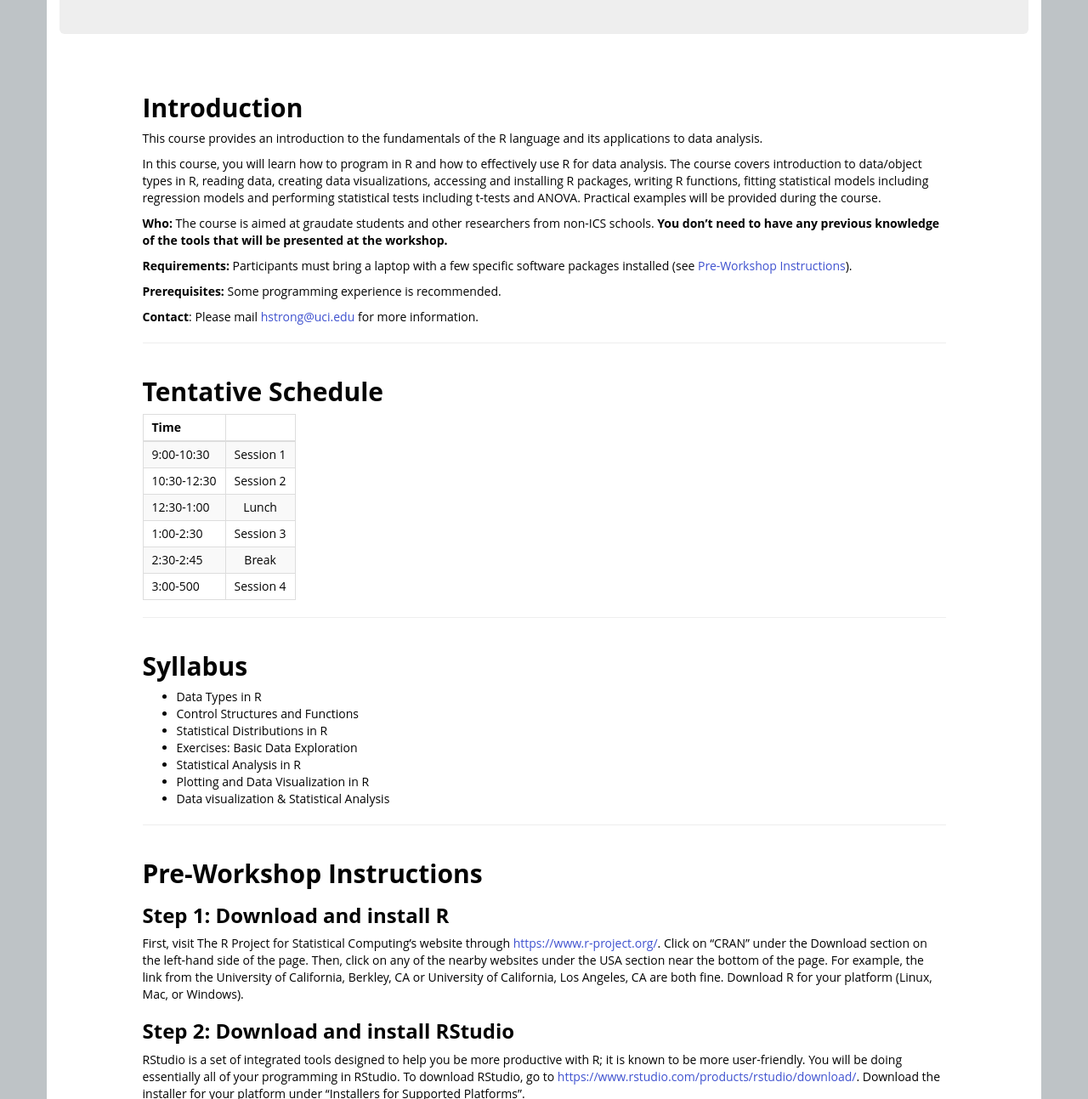
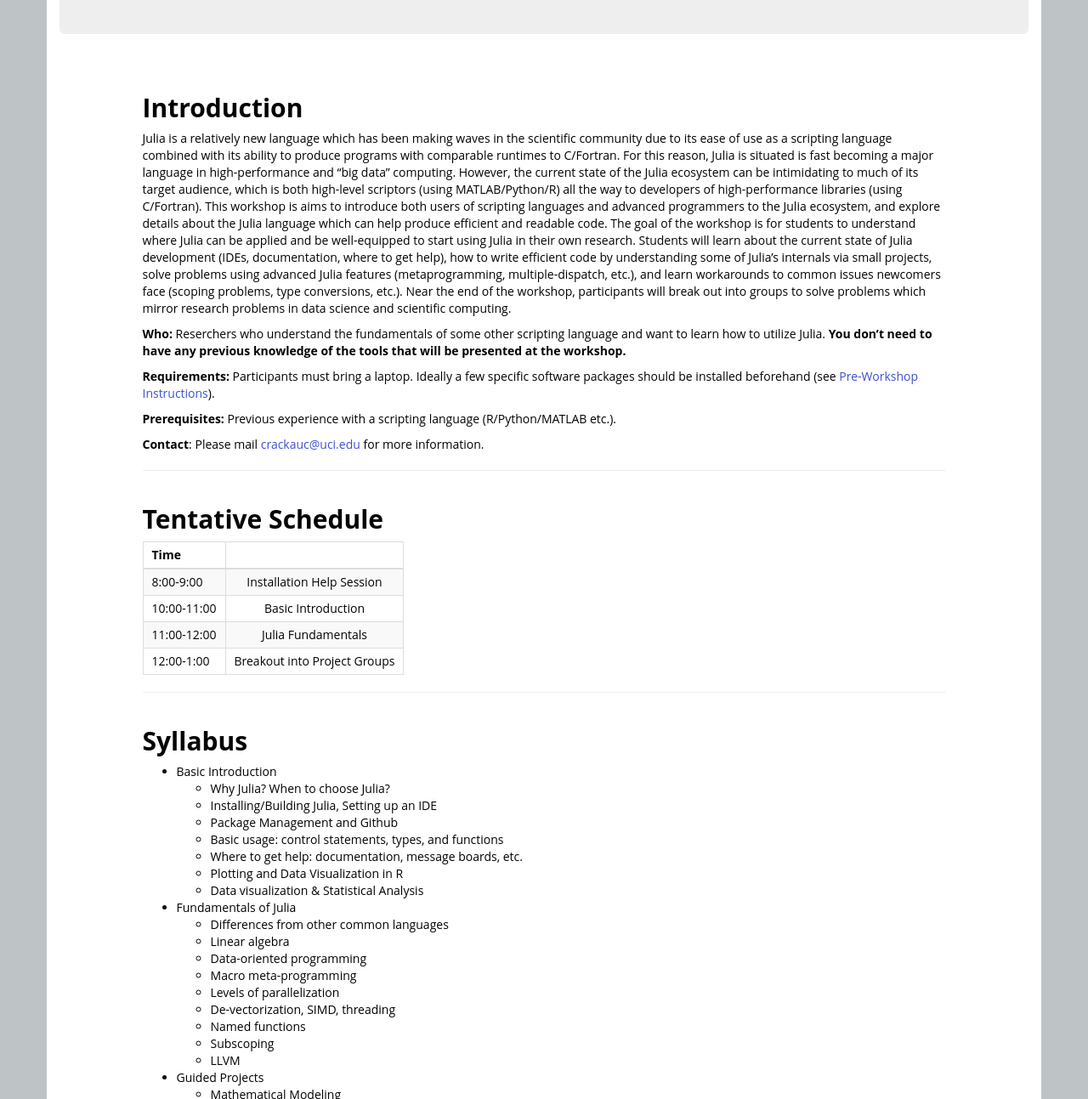
Before and after one commit to UCIDataScienceInitiative/UCIDataScienceInitiative.github.io, a Jekyll site: the page built from Workshops/IntroJulia.md, in a window 1280 px wide and 1400 px high, scrolled down 277 px, cut to the strip 107-1400 px from the top of the window. Shown: the whole strip at 85% size. Built offline with Jekyll 4.4.1, drawn with Linux system fonts in a browser that asks for light colours; some of the changed text lies outside the part shown.

Commit message:
Update IntroJulia.md

````diff
--- a/Workshops/IntroJulia.md
+++ b/Workshops/IntroJulia.md
@@ -12,17 +12,15 @@ permalink: Workshops/IntroJulia/
 
 ## Introduction
 
-This course provides an introduction to the fundamentals of the R language and its applications to data analysis.
+Julia is a relatively new language which has been making waves in the scientific community due to its ease of use as a scripting language combined with its ability to produce programs with comparable runtimes to C/Fortran. For this reason, Julia is situated is fast becoming a major language in high-performance and “big data” computing. However, the current state of the Julia ecosystem can be intimidating to much of its target audience, which is both high-level scriptors (using MATLAB/Python/R) all the way to developers of high-performance libraries (using C/Fortran). This workshop is aims to introduce both users of scripting languages and advanced programmers to the Julia ecosystem, and explore details about the Julia language which can help produce efficient and readable code. The goal of the workshop is for students to understand where Julia can be applied and be well-equipped to start using Julia in their own research. Students will learn about the current state of Julia development (IDEs, documentation, where to get help), how to write efficient code by understanding some of Julia's internals via small projects, solve problems using advanced Julia features (metaprogramming, multiple-dispatch, etc.), and learn workarounds to common issues newcomers face (scoping problems, type conversions, etc.). Near the end of the workshop, participants will break out into groups to solve problems which mirror research problems in data science and scientific computing.
 
-In this course, you will learn how to program in R and how to effectively use R for data analysis. The course covers introduction to data/object types in R, reading data, creating data visualizations, accessing and installing R packages, writing R functions, fitting statistical models including regression models and performing statistical tests including t-tests and ANOVA. Practical examples will be provided during the course.
+**Who:** Reserchers who understand the fundamentals of some other scripting language and want to learn how to utilize Julia. **You don't need to have any previous knowledge of the tools that will be presented at the workshop.**
 
-**Who:** The course is aimed at graudate students and other researchers from non-ICS schools. **You don't need to have any previous knowledge of the tools that will be presented at the workshop.**
+**Requirements:** Participants must bring a laptop. Ideally a few specific software packages should be installed beforehand (see [Pre-Workshop Instructions](#Instructions)).
 
-**Requirements:** Participants must bring a laptop with a few specific software packages installed (see [Pre-Workshop Instructions](#Instructions)).
+**Prerequisites:** Previous experience with a scripting language (R/Python/MATLAB etc.).
 
-**Prerequisites:** Some programming experience is recommended.
-
-**Contact**: Please mail [hstrong@uci.edu](mailto:hstrong@uci.edu) for more information.
+**Contact**: Please mail [crackauc@uci.edu](mailto:crackauc@uci.edu) for more information.
 
 * * *
 
@@ -32,12 +30,11 @@ In this course, you will learn how to program in R and how to effectively use R
 
 | Time	       	|           	|
 | ------------- |:-------------:|
-| 9:00-10:30   | Session 1		|
-| 10:30-12:30   | Session 2   		|
-| 12:30-1:00	| Lunch			|
-| 1:00-2:30		| Session 3 |
-| 2:30-2:45		| Break			|
-| 3:00-500	| Session 4 |
+| 8:00-9:00   | Installation Help Session	|
+| 10:00-11:00   | Basic Introduction		|
+| 11:00-12:00	| Julia Fundamentals			|
+| 12:00-1:00		| Breakout into Project Groups |
+
 
 * * *
 
@@ -45,39 +42,36 @@ In this course, you will learn how to program in R and how to effectively use R
 
 ## <a name="Syllabus"></a>Syllabus
 
-* Data Types in R
-* Control Structures and Functions
-* Statistical Distributions in R
-* Exercises: Basic Data Exploration
-* Statistical Analysis in R
-* Plotting and Data Visualization in R
-* Data visualization & Statistical Analysis
+* Basic Introduction
+  * Why Julia? When to choose Julia?
+  * Installing/Building Julia, Setting up an IDE
+  * Package Management and Github
+  * Basic usage: control statements, types, and functions
+  * Where to get help: documentation, message boards, etc.
+  * Plotting and Data Visualization in R
+  * Data visualization & Statistical Analysis
+* Fundamentals of Julia
+  * Differences from other common languages
+  * Linear algebra
+  * Data-oriented programming
+  * Macro meta-programming
+  * Levels of parallelization
+  * De-vectorization, SIMD, threading
+  * Named functions
+  * Subscoping
+  * LLVM
+* Guided Projects
+  * Mathematical Modeling
+  * Data Visualization
+  * Multi-node HPC ("Julia's MPI")
+  * Investigating LLVM
+  * Modules and Package Development
+  * Langugage Bindings
+  * Data Saving and Serialization
 
 * * *
 
 
 ## <a name="Instructions"></a>Pre-Workshop Instructions
 
-### Step 1: Download and install R
-First, visit The R Project for Statistical Computing's website through <https://www.r-project.org/>. Click on "CRAN" under the Download section on the left-hand side of the page. Then, click on any of the nearby websites under the USA section near the bottom of the page. For example, the link from the University of California, Berkley, CA or University of California, Los Angeles, CA are both fine. Download R for your platform (Linux, Mac, or Windows).
-
-
-### Step 2: Download and install RStudio
-RStudio is a set of integrated tools designed to help you be more productive with R; it is known to be more user-friendly. You will be doing essentially all of your programming in RStudio. To download RStudio, go to <https://www.rstudio.com/products/rstudio/download/>. Download the installer for your platform under "Installers for Supported Platforms".
-
-### Step 3: Installing packages
-After installing R and RStudio, open RStudio. Not all functions have been installed in R, so utilizing certain functions requires you to install a package and ``open'' that package every time you open a new R session. There are two ways to install packages in RStudio.
-
-* Method 1: Find your console (for first-time R users, the console is located at the bottom-left of RStudio's interface). Then type the following code and press Ctrl + Enter or Run (the quotation marks are needed between the package name):
-
-```
-R> install.packages("PackageName", dependencies = TRUE)
-```
-
-* Method 2: On RStudio's taskbar, click on "Tools" and then "Install Packages..." Afterwards, put down the name of the package(s) you wish to install and click install.
-
-Before the workshop begins, please install the following packages: ggplot2. See below for example command.
-
-```
-R> install.packages("ggplot2", dependencies = TRUE)
-```
+Installing Julia beforehand is not required, though highly recommended. Attendees may wish to install the Julia/Atom IDE before the workshop, though be advised this may not be easy (https://github.com/JunoLab/atom-julia-client/tree/master/manual) . Help for doing so can be found at the UCI Data Science Initiative Gitter (https://gitter.im/UCIDataScienceInitiative/Julia) and the JunoLab Gitter (https://gitter.im/JunoLab/Juno).  Before the workshop we will have a one-hour installation session for users who are having issues.
````
